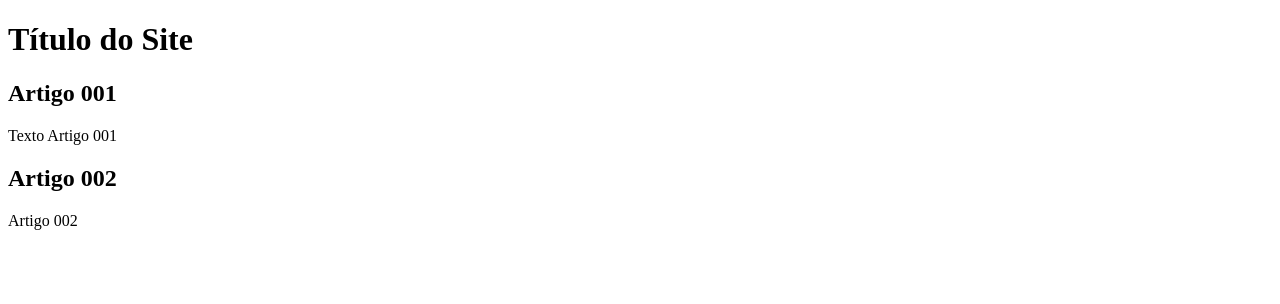
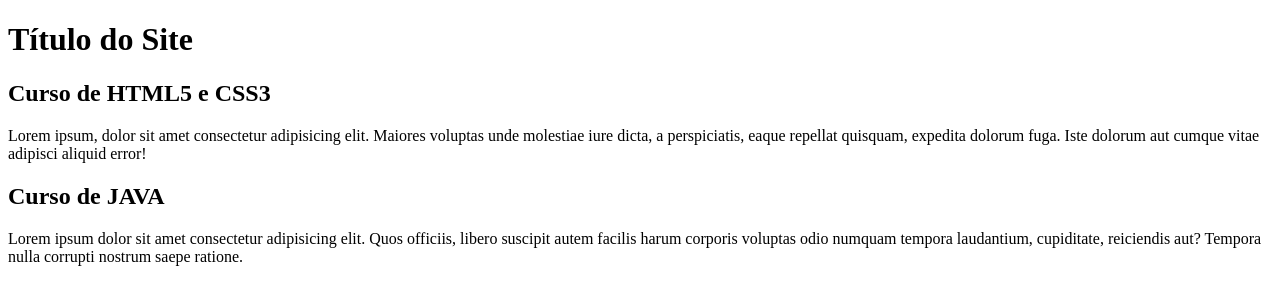
Before and after one commit to rkcosta/projeto-site, a plain HTML site: page index.html in a window 1280 px wide. Drawn offline with Linux system fonts and the light colour scheme.

Commit message:
comecei a escrever

```diff
--- a/index.html
+++ b/index.html
@@ -12,12 +12,12 @@
             <h1>Título do Site</h1>
         </header>
         <article>
-            <h2>Artigo 001</h2>
-            <p>Texto Artigo 001</p>
+            <h2>Curso de HTML5 e CSS3</h2>
+            <p>Lorem ipsum, dolor sit amet consectetur adipisicing elit. Maiores voluptas unde molestiae iure dicta, a perspiciatis, eaque repellat quisquam, expedita dolorum fuga. Iste dolorum aut cumque vitae adipisci aliquid error!</p>
         </article>
         <article>
-            <h2>Artigo 002</h2>
-            <p>Artigo 002</p>
+            <h2>Curso de JAVA</h2>
+            <p>Lorem ipsum dolor sit amet consectetur adipisicing elit. Quos officiis, libero suscipit autem facilis harum corporis voluptas odio numquam tempora laudantium, cupiditate, reiciendis aut? Tempora nulla corrupti nostrum saepe ratione.</p>
         </article>
     </main>
 </body>
```
